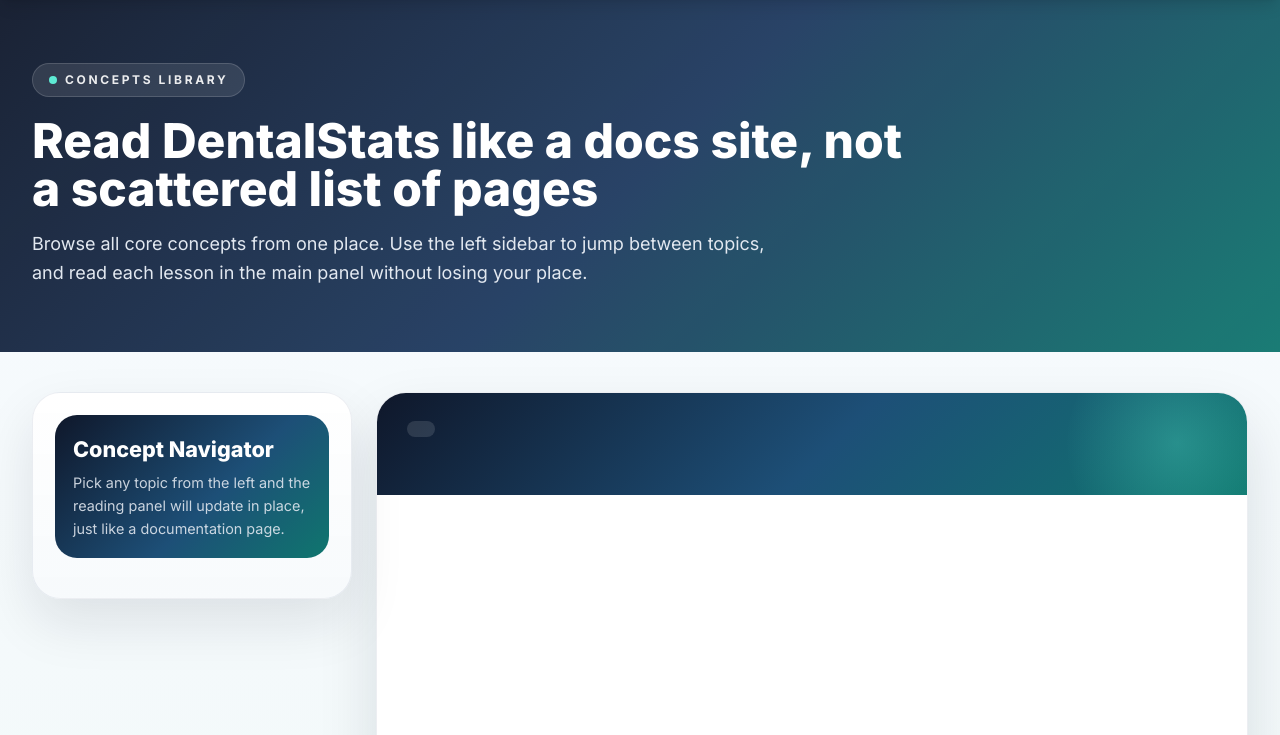
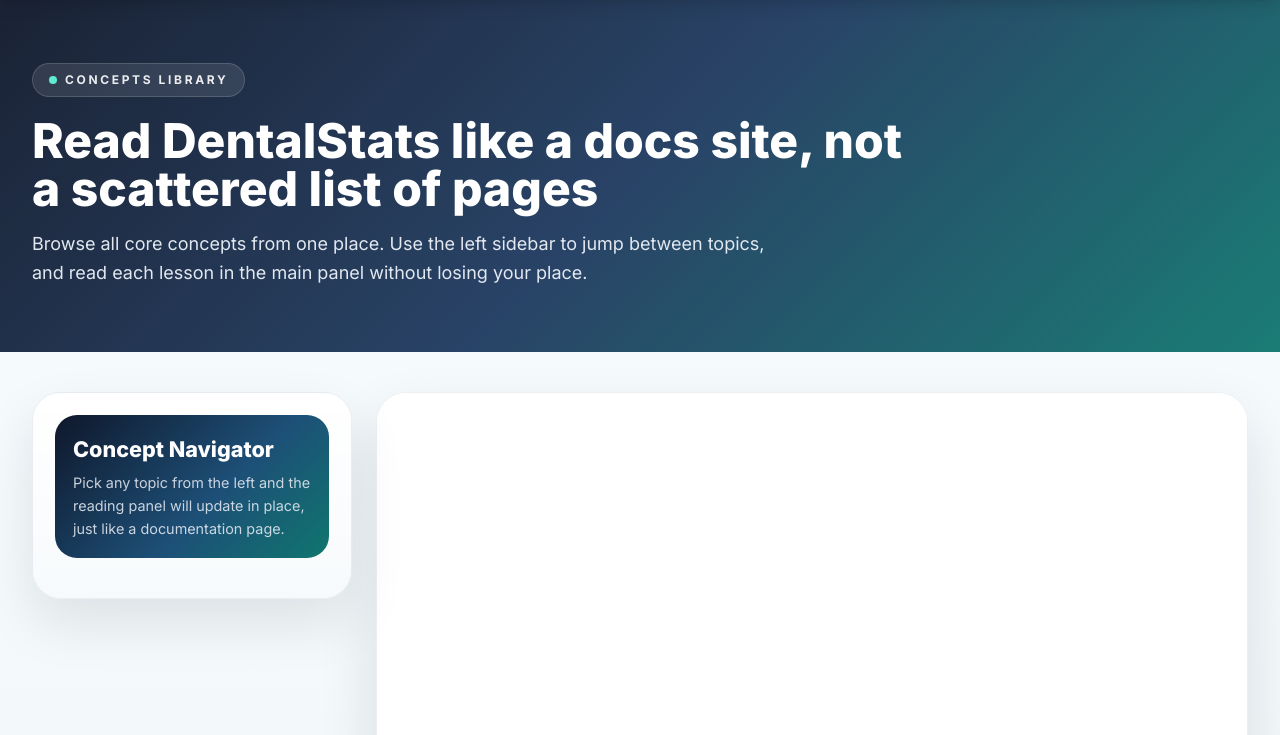
Before and after one commit to dayaniravi123/DentStat, a Django app: template templates/concepts/hub.html in a window 1280 px wide. Shown: the part 65-800 px from the top of the page. Run offline with Django 4.2, Linux system fonts and the light colour scheme; the template is opened without the code that fills it, so the values that code supplies are empty; some libraries are stand-ins or nearby versions.

Commit message:
"fixed the bug in concept page"

```diff
--- a/templates/concepts/hub.html
+++ b/templates/concepts/hub.html
@@ -66,36 +66,6 @@
             box-shadow: 0 28px 60px rgba(15,23,42,0.12);
             background: rgba(255,255,255,0.94);
         }
-        .reader-hero {
-            position: relative;
-            overflow: hidden;
-            padding: 28px 30px;
-            background: linear-gradient(135deg, #0f172a 0%, #1d4f77 52%, #0f766e 100%);
-            color: white;
-        }
-        .reader-hero::before {
-            content: "";
-            position: absolute;
-            top: -60px; right: -40px;
-            width: 220px; height: 220px; border-radius: 999px;
-            background: radial-gradient(circle, rgba(94,234,212,0.28) 0%, rgba(94,234,212,0) 72%);
-        }
-        .reader-kicker {
-            display: inline-flex;
-            align-items: center;
-            gap: 8px;
-            padding: 8px 14px;
-            border-radius: 999px;
-            background: rgba(255,255,255,0.12);
-            color: rgba(226,232,240,0.92);
-            font-size: 0.72rem;
-            font-weight: 800;
-            letter-spacing: 0.16em;
-            text-transform: uppercase;
-            margin-bottom: 14px;
-        }
-        .reader-title { font-size: clamp(1.9rem, 3vw, 2.6rem); font-weight: 800; line-height: 1.05; margin: 0 0 10px; }
-        .reader-desc { color: rgba(226,232,240,0.88); font-size: 1rem; line-height: 1.75; max-width: 56rem; margin: 0; }
         .reader-document {
             background: white;
         }
@@ -112,7 +82,6 @@
             #concept-frame { min-height: 960px; }
         }
         @media (max-width: 640px) {
-            .reader-hero { padding: 24px 20px; }
             .sidebar-card { padding: 16px; border-radius: 22px; }
             #concept-frame { min-height: 820px; }
         }
@@ -166,12 +135,6 @@
             </aside>
 
             <main class="reader-shell">
-                <div class="reader-hero">
-                    <div id="reader-group" class="reader-kicker">{{ selected_group }}</div>
-                    <h2 id="reader-title" class="reader-title">{{ selected_title }}</h2>
-                    <p id="reader-desc" class="reader-desc">{{ selected_description }}</p>
-                </div>
-
                 <div class="reader-document">
                     <iframe
                         id="concept-frame"
@@ -191,9 +154,6 @@
 
         const conceptMap = JSON.parse(document.getElementById('concept-map').textContent);
         const frame = document.getElementById('concept-frame');
-        const titleEl = document.getElementById('reader-title');
-        const descEl = document.getElementById('reader-desc');
-        const groupEl = document.getElementById('reader-group');
         const conceptButtons = Array.from(document.querySelectorAll('.concept-link'));
 
         function sanitizeSlug(slug) {
@@ -264,10 +224,6 @@
                 button.setAttribute('aria-pressed', active ? 'true' : 'false');
             });
 
-            titleEl.textContent = data.title;
-            descEl.textContent = data.description;
-            groupEl.textContent = data.group;
-
             const nextSrc = `/concepts/${slug}`;
             if (frame.getAttribute('src') !== nextSrc) {
                 frame.setAttribute('src', nextSrc);
```
